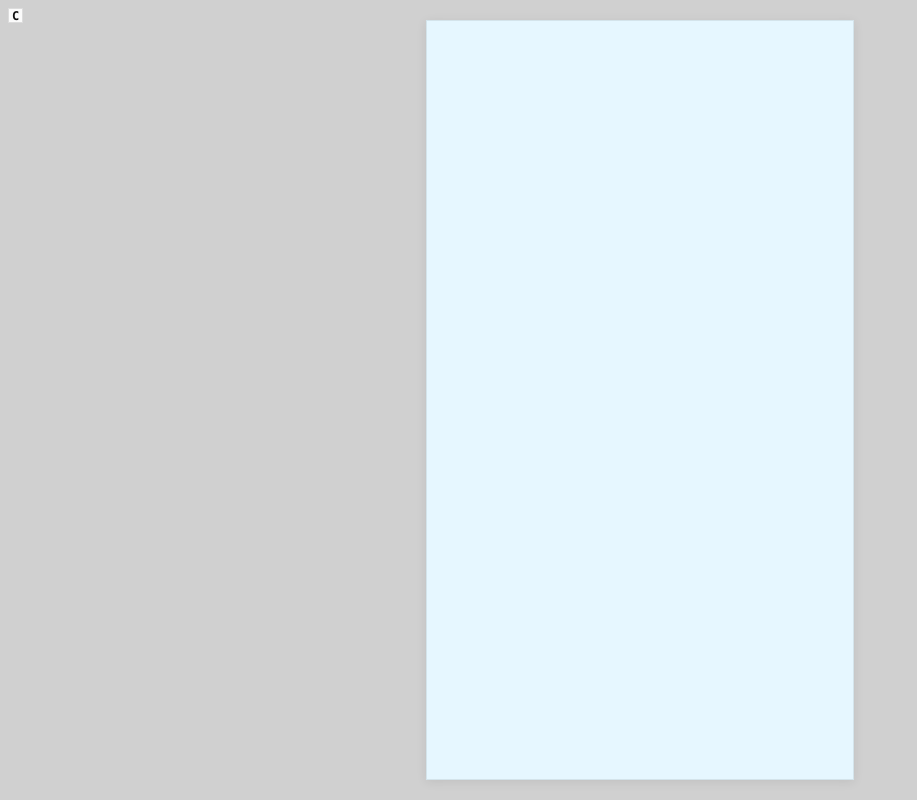
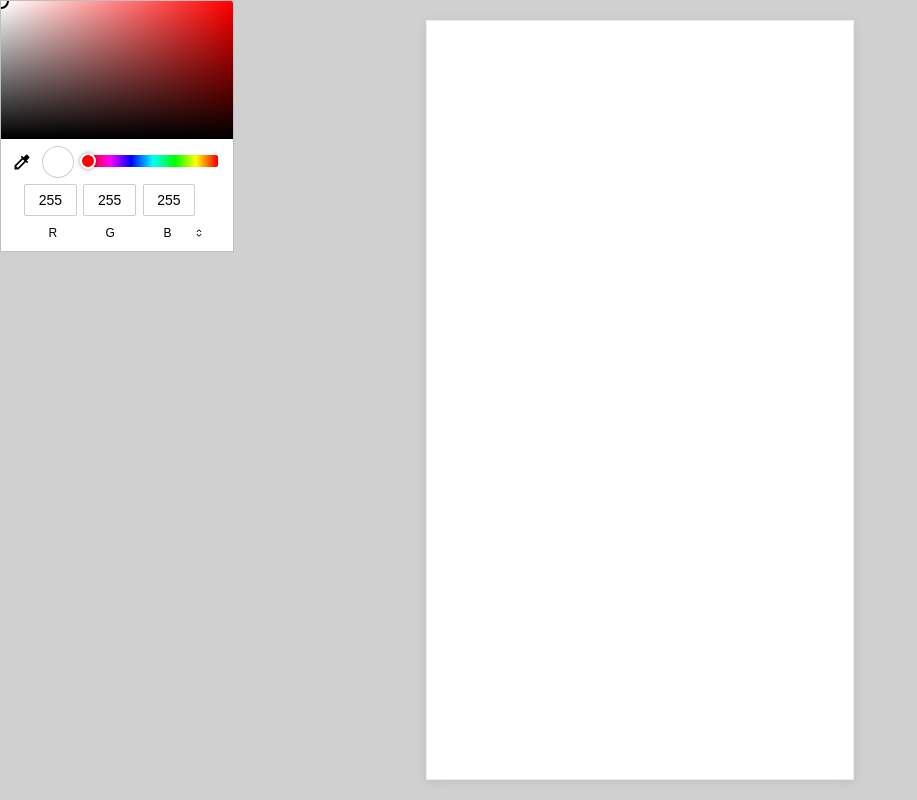
Before and after one commit to TestaChile/CanvaTesta, a plain HTML site: page index.html in a window 1280 px wide. Both pictures are taken after a click on the button "Seleccionar color del lienzo". Shown: the whole page, without its empty margins (0-917 px from the left). Drawn offline with Linux system fonts and the light colour scheme.

Commit message:
Enhance canvas color selection feature
Updated color toggle functionality and added color picker input.

```diff
--- a/index.html
+++ b/index.html
@@ -67,9 +67,9 @@
       font-weight: 700;
       font-size: 12px; /* ajuste para que la letra quede centrada en 15x15 */
       line-height: 1;
-      border: 1px solid rgba(0,0,0,0.12);
-      background: rgba(255,255,255,0.9);
-      color: #111;
+      border: none;
+      background: #000; /* fondo negro */
+      color: #fff; /* letra blanca */
       cursor: pointer;
       user-select: none;
       -webkit-tap-highlight-color: transparent;
@@ -81,7 +81,8 @@
   </style>
 </head>
 <body>
-  <button id="colorToggle" aria-pressed="false" title="Cambiar color del lienzo">C</button>
+  <button id="colorToggle" aria-label="Seleccionar color del lienzo" title="Seleccionar color del lienzo">C</button>
+  <input id="colorPicker" type="color" value="#ffffff" style="display:none;" aria-hidden="true" />
   <div class="stage">
     <div class="canvas-wrap" id="canvasWrap">
       <canvas id="testa_canvas" aria-label="Lienzo testa_canvas">Tu navegador no soporta canvas.</canvas>
@@ -99,11 +100,11 @@
   const canvas = document.getElementById('testa_canvas');
   const wrap = document.getElementById('canvasWrap');
   const toggle = document.getElementById('colorToggle');
+  const colorPicker = document.getElementById('colorPicker');
   const dpr = Math.max(1, window.devicePixelRatio || 1);
 
-  // Colores entre los que alterna el toggle (puedes cambiarlos)
-  const colors = ['#ffffff', '#e6f7ff']; // blanco y azul muy claro
-  let currentColorIndex = 0;
+  // Color actual del lienzo (value por defecto del input)
+  let currentColor = (colorPicker && colorPicker.value) || '#ffffff';
 
       function resizeCanvasToFit() {
         // Espacio disponible en viewport (con pequeño padding, 95% para evitar tocar bordes)
@@ -137,10 +138,10 @@
         const ctx = canvas.getContext('2d');
         if (ctx) {
           ctx.setTransform(dpr, 0, 0, dpr, 0, 0);
-          // Dibujar un ejemplo (puedes eliminar o modificar): marco sutil y texto de ejemplo
+          // Dibujar un ejemplo (puedes eliminar o modificar): marco sutil
           ctx.clearRect(0, 0, width, height);
           // Usar el color seleccionado para el fondo del canvas
-          ctx.fillStyle = colors[currentColorIndex] || '#ffffff';
+          ctx.fillStyle = currentColor || '#ffffff';
           ctx.fillRect(0, 0, width, height);
 
           // Dibujar una guía: un rectángulo sutil dentro del lienzo
@@ -150,7 +151,7 @@
         }
 
         // actualizar background CSS (por si el navegador no pinta inmediatamente)
-        canvas.style.background = colors[currentColorIndex];
+        canvas.style.background = currentColor;
       }
 
       // Debounce resize to avoid demasiadas repintadas
@@ -168,23 +169,32 @@
 
       // Inicializar
       resizeCanvasToFit();
-      // Toggle: alterna el color del lienzo
-      function toggleCanvasColor() {
-        currentColorIndex = (currentColorIndex + 1) % colors.length;
-        // aplicar css y redibujar
-        canvas.style.background = colors[currentColorIndex];
-        resizeCanvasToFit();
-        if (toggle) toggle.setAttribute('aria-pressed', currentColorIndex ? 'true' : 'false');
+      // Abrir selector de color nativo al pulsar el botón
+      function openColorPicker() {
+        if (colorPicker) colorPicker.click();
       }
 
       if (toggle) {
-        toggle.addEventListener('click', toggleCanvasColor);
+        toggle.addEventListener('click', openColorPicker);
         // permitir activar con tecla Enter/Space por accesibilidad
         toggle.addEventListener('keydown', (e) => {
           if (e.key === 'Enter' || e.key === ' ') {
             e.preventDefault();
-            toggleCanvasColor();
+            openColorPicker();
           }
+        });
+      }
+
+      // Cuando el usuario selecciona un color, actualizar y repintar
+      if (colorPicker) {
+        colorPicker.addEventListener('input', (e) => {
+          currentColor = e.target.value || '#ffffff';
+          resizeCanvasToFit();
+        });
+        // también escuchar change por compatibilidad
+        colorPicker.addEventListener('change', (e) => {
+          currentColor = e.target.value || '#ffffff';
+          resizeCanvasToFit();
         });
       }
 
```
